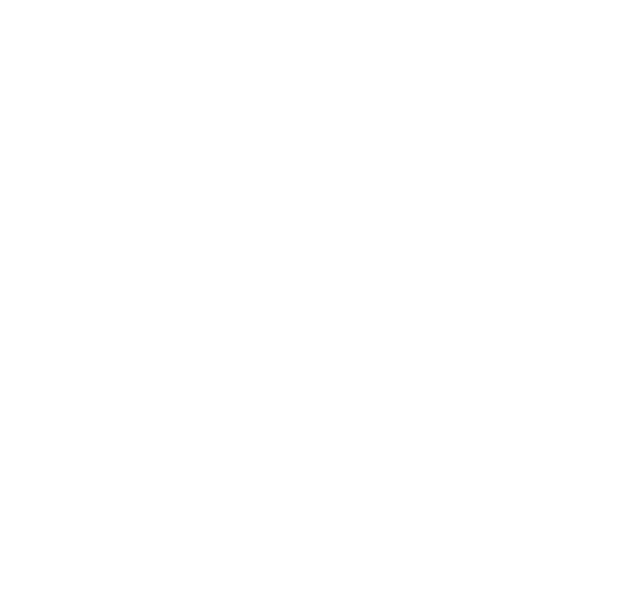
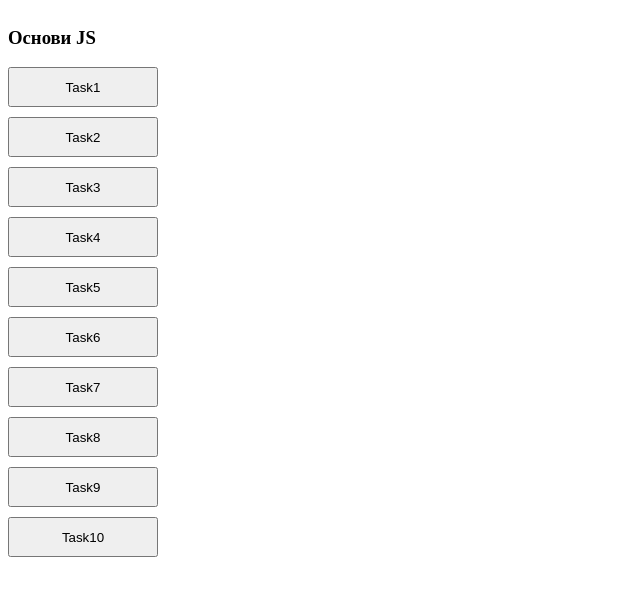
Before and after one commit to baran-oleg/js-module, a website built with Parcel: page index.html in a window 1280 px wide. Shown: the whole page, without its empty margins (0-640 px from the left). Built offline with nearby package versions, Linux system fonts and the light colour scheme.

Commit message:
added first hw

```diff
--- a/index.html
+++ b/index.html
@@ -9,7 +9,19 @@
 </head>
 
 <body>
-
+    <div class="js-basics">
+        <h3 class="js-basics__title">Основи JS</h3>
+        <button onclick="basics1()" class="js-basics__button">Task1</button>
+        <button onclick="basics2()" class="js-basics__button">Task2</button>
+        <button onclick="basics3()" class="js-basics__button">Task3</button>
+        <button onclick="basics4()" class="js-basics__button">Task4</button>
+        <button onclick="basics5()" class="js-basics__button">Task5</button>
+        <button onclick="basics6()" class="js-basics__button">Task6</button>
+        <button onclick="basics7()" class="js-basics__button">Task7</button>
+        <button onclick="basics8()" class="js-basics__button">Task8</button>
+        <button onclick="basics9()" class="js-basics__button">Task9</button>
+        <button onclick="basics10()" class="js-basics__button">Task10</button>
+    </div>
     <script src="./index.js"></script>
 </body>
 
--- a/index.js
+++ b/index.js
@@ -0,0 +1,63 @@
+function basics1() {
+    let name = prompt(`Введіть Ваше ім'я`);
+    alert('Привіт ' + name);
+}
+
+function basics2() {
+    let birthYear = prompt(`Введіть Ваш рік народження`);
+    const year = 2020;
+    let result = year - birthYear;
+    alert('Вам ' + result + ' років');
+}
+
+function basics3() {
+    let side = prompt(`Введіть довжину сторони квадрата "см"`);
+    let result = side * 4;
+    alert(`Периметр квадрата становить ` + result + ` см`);
+
+}
+
+function basics4() {
+    let radius = prompt(`Введіть довжину радіуса кола`);
+    let result = radius ** 2;
+    alert(`Площа кола становить ` + result + ` см`);
+}
+
+function basics5() {
+    let distance = prompt(`Введіть вістань між містами у "км"`);
+    let time = prompt(`Введіть час, який ви готові потратити на подолання відстанні у "год"`);
+    let speed = distance / time;
+    alert(`Ви повинні рухатися зі швидкістю ` + speed + ` км/год`);
+}
+
+function basics6() {
+    let amount = prompt(`Введіть бажану суму американських доларів, для конвертації`);
+    const euroRate = 0.84;
+    let result = amount * euroRate;
+    alert(`Ви отримаєте ` + result + ` Euro`);
+}
+
+function basics7() {
+    let memory = prompt(`Введіть об'єм флешки у "Gb"`);
+    let memoryMb = memory * 1024;
+    let filmInclud = memoryMb / 820;
+    alert(`На Вашу флешку об'ємом ` + memory + ` Gb. ` + `Вміститься ` + Math.floor(filmInclud) + ` фільмів об'ємом 820 Mb`);
+}
+
+function basics8() {
+    let money = prompt(`Введіть суму грошей, яку Ви готові потратити "грн"`);
+    let price = prompt(`Введіть ціну плитку шоколаду "грн"`);
+    let ChocolateCount = money / price; //кількість шоколадок
+    let spendMoney = Math.floor(ChocolateCount) * price;
+    let restMoney = money - spendMoney;
+    alert(`Маючи наявну суму гроше, Ви можете придбати ` + Math.floor(ChocolateCount) + ` плитки шоколаду. Та у Вас залишиться ` + restMoney + ` грн`);
+}
+
+function basics9() {
+    let number = prompt(`Введіть будь-яке число`);
+    alert(('' + number).split('').reverse().join(''));
+}
+
+function basics10() {
+
+}
--- a/style/style.scss
+++ b/style/style.scss
@@ -0,0 +1,14 @@
+.js-basics {
+    display: flex;
+    flex-direction: column;
+
+    &__button {
+        width: 150px;
+        height: 40px;
+        margin-bottom: 10px;
+
+        &:last-child {
+            margin-bottom: 0;
+        }
+    }
+}
```
Also changed, not shown: dist/index.html, 8 other files.
